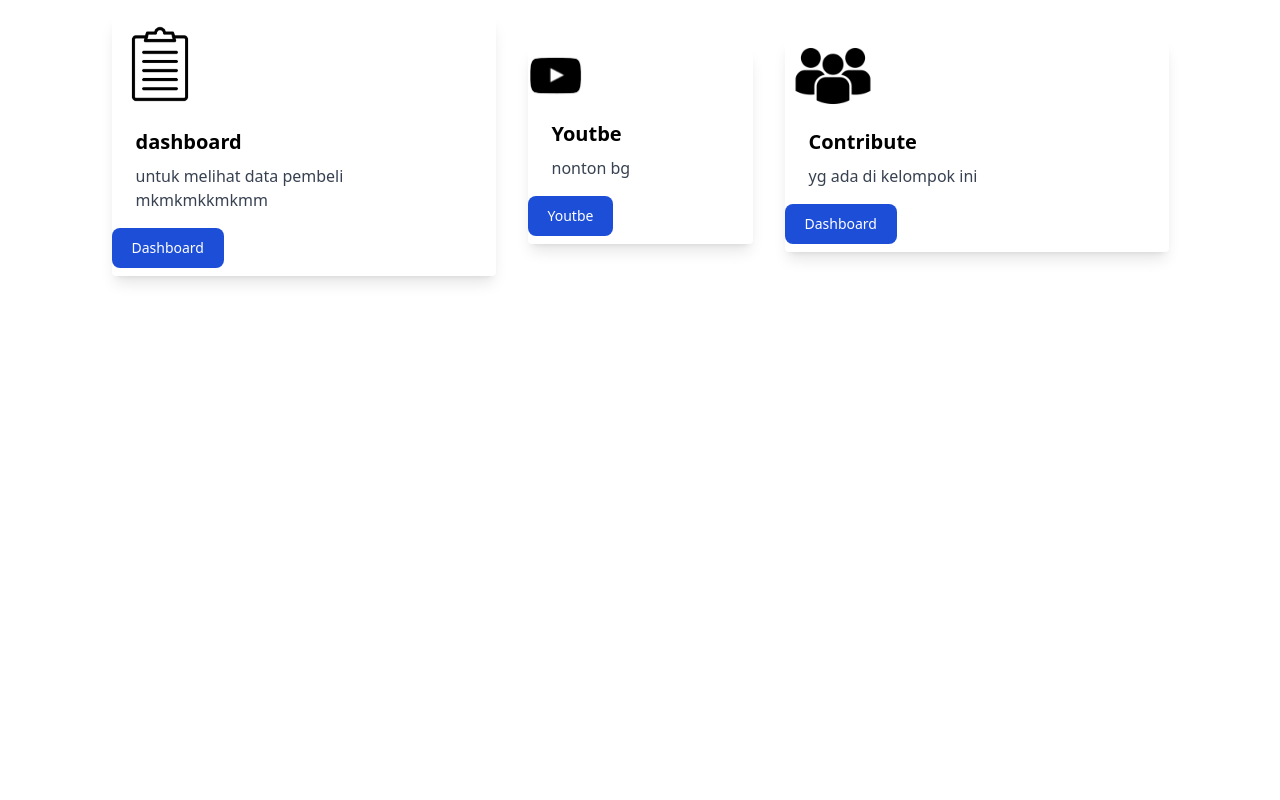
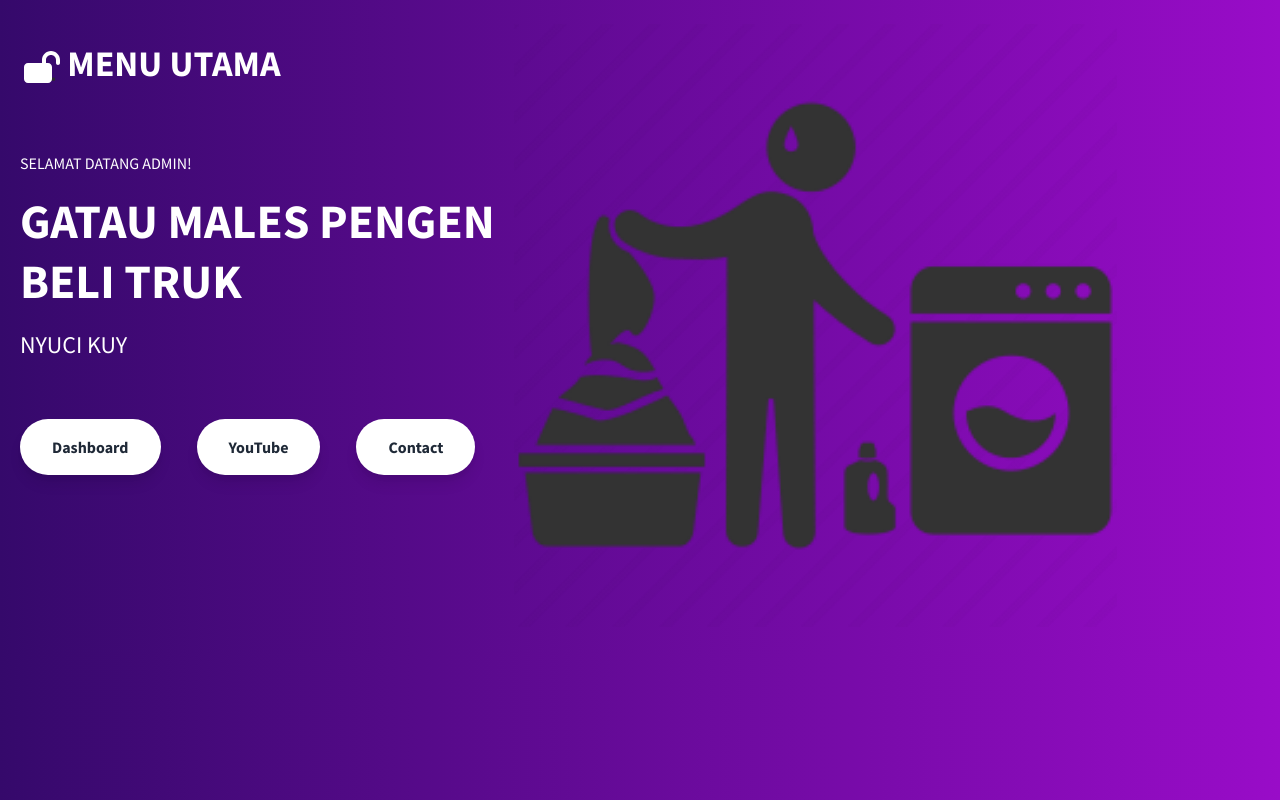
Before and after one commit to JohnObama24/Crud-Project, a PHP site: page / in a window 1280 px wide. Run offline with PHP 8.4, Linux system fonts and the light colour scheme; some libraries are stand-ins or nearby versions.

Commit message:
gant index

```diff
--- a/index.php
+++ b/index.php
@@ -2,58 +2,108 @@
 <html lang="en">
 
 <head>
-  <meta charset="UTF-8">
-  <meta name="viewport" content="width=device-width, initial-scale=1.0">
-  <title>main</title>
-  <script src="https://cdn.tailwindcss.com"></script>
-  <rel="stylesheet" href="https://cdnjs.cloudflare.com/ajax/libs/font-awesome/6.4.0/css/all.min.css" />
+  <meta charset="UTF-8" />
+  <meta name="viewport" content="width=device-width, initial-scale=1.0" />
+  <meta http-equiv="X-UA-Compatible" content="ie=edge" />
+  <title>
+    yooooooooooooooooooooo
+  </title>
+  <meta name="description" content="Simple landind page" />
+  <meta name="keywords" content="" />
+  <meta name="author" content="" />
+  <link rel="stylesheet" href="https://unpkg.com/tailwindcss@2.2.19/dist/tailwind.min.css" />
+  <link href="https://fonts.googleapis.com/css?family=Source+Sans+Pro:400,700" rel="stylesheet" />
+  <style>
+    .gradient {
+      background: linear-gradient(90deg, #35096b 0%, #990cc8 100%);
+    }
+  </style>
+</head>
+<body class="leading-normal tracking-normal text-white gradient" style="font-family: 'Source Sans Pro', sans-serif;">
 
+  <nav id="header" class="fixed w-full z-30 top-9 ml-2 text-white">
+    <div class="w-full container mx-auto flex flex-wrap items-center justify-between mt-0 py-2">
+      <div class="pl-4 flex items-center">
+        <a class="toggleColour text-white no-underline hover:no-underline font-bold text-2xl lg:text-4xl" href="#">
+          <!-- .... -->
 
-</head>
+          <!-- logo dan nav -->
+          <svg class="h-8 fill-current inline" xmlns="http://www.w3.org/2000/svg" viewBox="0 0 576 512">
+            <rect fill="#2a2a31" x="16.539" y="425.626" width="479.767" height="50.502"
+              transform="matrix(1,0,0,1,0,0)" />
+              <path d="M352 144c0-44.2 35.8-80 80-80s80 35.8 80 80v48c0 17.7 14.3 32 32 32s32-14.3 32-32V144C576 64.5 511.5 0 432 0S288 64.5 288 144v48H64c-35.3 0-64 28.7-64 64V448c0 35.3 28.7 64 64 64H384c35.3 0 64-28.7 64-64V256c0-35.3-28.7-64-64-64H352V144z"/>
+            </svg>
+          MENU UTAMA
+        </a>
+      </div>
+    </div>
+  </nav>
+  <!-- ...... -->
 
-<body>
+    <!-- bagan kiri -->
+    <div class="container px-3 mx-auto flex flex-wrap flex-col md:flex-row items-center">
+      <div class="flex flex-col w-full md:w-2/5 justify-center items-start text-center md:text-left">
+        <p class="uppercase tracking-loose w-full ml-2">Selamat datang Admin!</p>
+        <h1 class="my-4 text-5xl font-bold leading-tight ml-2">
+          GATAU MALES PENGEN BELI TRUK
+        </h1>
+        <p class="ml-2 leading-normal text-2xl mb-8">
+          NYUCI KUY
+        </p>
+        <!-- ..... -->
 
-  <div class="flex justify-center items-center">
-    <div class="max-w-sm rounded overflow-hidden shadow-lg m-4">
-      <img class="w-1/4 h-1/4" src="img/table.png" alt="gambar tabel cuk">
-      <div class="px-6 py-4">
-        <div class="font-bold text-xl mb-2">dashboard</div>
-        <p class="text-gray-700 text-base">
-          untuk melihat data pembeli mkmkmkkmkmm
-        </p>
+        <!-- Button dashboard, contact, Youtube -->
+        <div class="flex justify-between">
+          <a href="dashboard.php">
+            <button class="hover:underline bg-white text-gray-800 font-bold rounded-full my-6 py-4 px-8 ml-2 mr-9 shadow-lg focus:outline-none focus:shadow-outline transform transition hover:scale-105 duration-300 ease-in-out">
+             Dashboard
+            </button>
+          </a>
+
+          <a href="https://youtu.be/dQw4w9WgXcQ?si=tFpBv8GYiV7WYjdr">
+            <button class="hover:underline bg-white text-gray-800 font-bold rounded-full my-6 py-4 px-8 mr-9 shadow-lg  focus:outline-none focus:shadow-outline transform transition hover:scale-105 duration-300 ease-in-out">
+              YouTube
+            </button>
+          </a>
+
+          <a href="credits.php">
+            <button class="hover:underline bg-white text-gray-800 font-bold rounded-full my-6 py-4 px-8 shadow-lg focus:outline-none focus:shadow-outline transform transition hover:scale-105 duration-300 ease-in-out">
+              Contact
+            </button>
+          </a>
+
+        </div>
       </div>
-      <a href="dashboard.php">
-        <button type="button" class="text-white bg-blue-700 hover:bg-blue-800 focus:ring-4 focus:ring-blue-300 font-medium rounded-lg text-sm px-5 py-2.5 me-2 mb-2 dark:bg-blue-600 dark:hover:bg-blue-700 focus:outline-none dark:focus:ring-blue-800">Dashboard</button>
-      </a>
-    </div>
+      <!-- ...... -->
 
-    <div class="max-w-sm rounded overflow-hidden shadow-lg m-4">
-      <img class="w-1/4 h-1/4" src="img/yt.png" alt="gambar tabel cuk">
-      <div class="px-6 py-4">
-        <div class="font-bold text-xl mb-2">Youtbe</div>
-        <p class="text-gray-700 text-base">
-          nonton bg
-        </p>
+      <!--R=gambar/icon svg-->
+      <div class="w-full md:w-3/5 py-6 text-center">
+        <img class="w-full md:w-4/5 z-50" src="img/nyuci.png" />
+          </div>
+        </div>
       </div>
-      <a href="https://youtu.be/dQw4w9WgXcQ?si=tFpBv8GYiV7WYjdr">
-        <button type="button" class="text-white bg-blue-700 hover:bg-blue-800 focus:ring-4 focus:ring-blue-300 font-medium rounded-lg text-sm px-5 py-2.5 me-2 mb-2 dark:bg-blue-600 dark:hover:bg-blue-700 focus:outline-none dark:focus:ring-blue-800">Youtbe</button>
-      </a>
-    </div>
+      <!-- ...... -->
 
-    <div class="flex justify-center items-center">
-    <div class="max-w-sm rounded overflow-hidden shadow-lg m-4">
-      <img class="w-1/4 h-1/4" src="img/orng.jpg" alt="gambar tabel cuk">
-      <div class="px-6 py-4">
-        <div class="font-bold text-xl mb-2">Contribute</div>
-        <p class="text-gray-700 text-base">
-          yg ada di kelompok ini
-        </p>
-      </div>
-      <a href="credits.php">
-        <button type="button" class="text-white bg-blue-700 hover:bg-blue-800 focus:ring-4 focus:ring-blue-300 font-medium rounded-lg text-sm px-5 py-2.5 me-2 mb-2 dark:bg-blue-600 dark:hover:bg-blue-700 focus:outline-none dark:focus:ring-blue-800">Dashboard</button>
-      </a>
-    </div>
-    </div>
+      <!-- aliran bawah untuk tambahan -->
+      <g stroke="none" stroke-width="1" fill="none" fill-rule="evenodd">
+        <g transform="translate(-2.000000, 44.000000)" fill="#FFFFFF" fill-rule="nonzero">
+          <path
+            d="M0,0 C90.7283404,0.927527913 147.912752,27.187927 291.910178,59.9119003 C387.908462,81.7278826 543.605069,89.334785 759,82.7326078 C469.336065,156.254352 216.336065,153.6679 0,74.9732496"
+            opacity="0.100000001"></path>
+          <path
+            d="M100,104.708498 C277.413333,72.2345949 426.147877,52.5246657 546.203633,45.5787101 C666.259389,38.6327546 810.524845,41.7979068 979,55.0741668 C931.069965,56.122511 810.303266,74.8455141 616.699903,111.243176 C423.096539,147.640838 250.863238,145.462612 100,104.708498 Z"
+            opacity="0.100000001"></path>
+          <path
+            d="M1046,51.6521276 C1130.83045,29.328812 1279.08318,17.607883 1439,40.1656806 L1439,120 C1271.17211,77.9435312 1140.17211,55.1609071 1046,51.6521276 Z"
+            id="Path-4" opacity="0.200000003"></path>
+        </g>
+        <g transform="translate(-4.000000, 76.000000)" fill="#FFFFFF" fill-rule="nonzero">
+          <path
+            d="M0.457,34.035 C57.086,53.198 98.208,65.809 123.822,71.865 C181.454,85.495 234.295,90.29 272.033,93.459 C311.355,96.759 396.635,95.801 461.025,91.663 C486.76,90.01 518.727,86.372 556.926,80.752 C595.747,74.596 622.372,70.008 636.799,66.991 C663.913,61.324 712.501,49.503 727.605,46.128 C780.47,34.317 818.839,22.532 856.324,15.904 C922.689,4.169 955.676,2.522 1011.185,0.432 C1060.705,1.477 1097.39,3.129 1121.236,5.387 C1161.703,9.219 1208.621,17.821 1235.4,22.304 C1285.855,30.748 1354.351,47.432 1440.886,72.354 L1441.191,104.352 L1.121,104.031 L0.457,34.035 Z">
+          </path>
+        </g>
+      </g>
+    </svg>
   </div>
 </body>
 
```
Also changed, not shown: img/nyuci.png (added).
